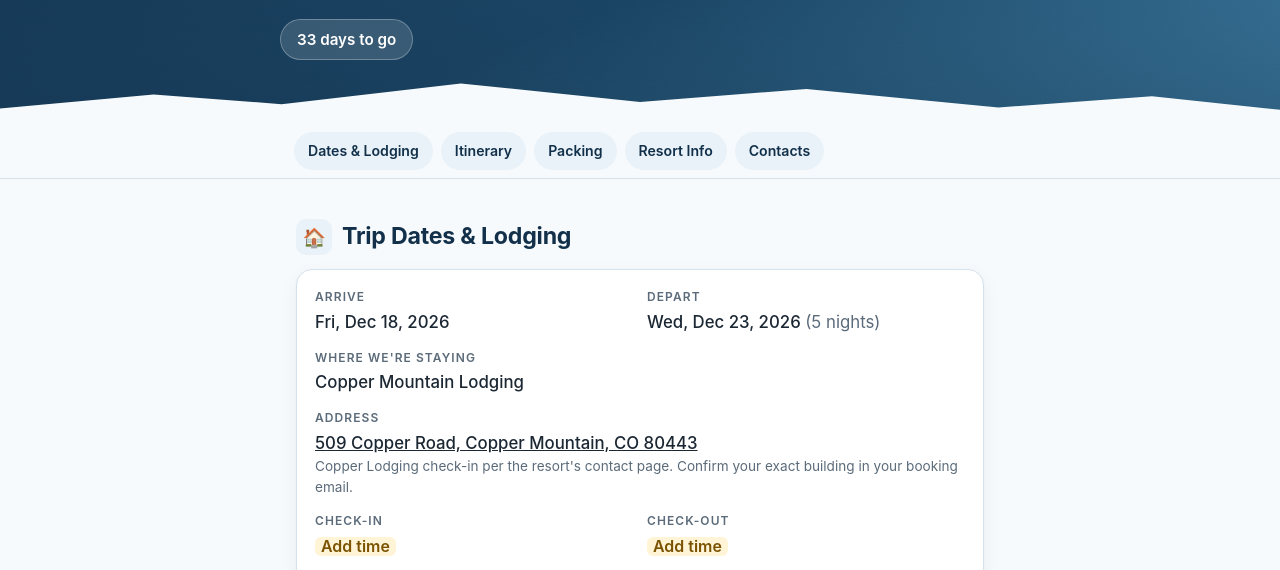
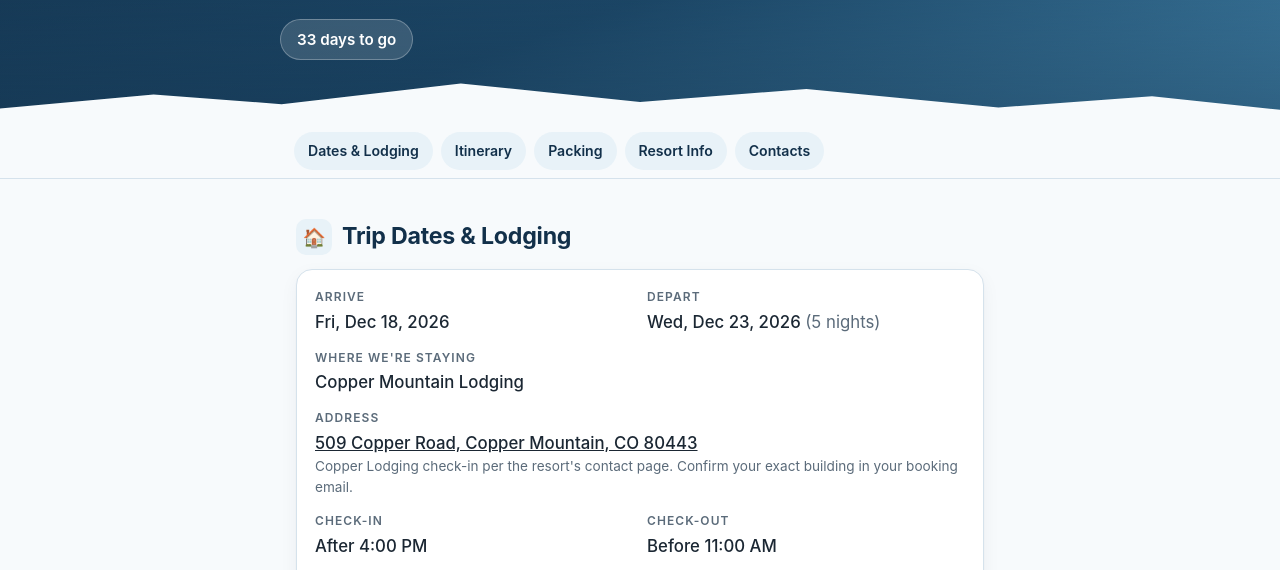
Before and after one commit to MeiTrails/copper-mountain-ski-trip, a plain HTML site: page index.html in a window 1280 px wide. Shown: the part 206-776 px from the top of the page. Drawn offline with Linux system fonts and the light colour scheme.

Commit message:
Add check-in and check-out times
Co-Authored-By: Claude Sonnet 5.5 <noreply@anthropic.com>
Claude-Session: https://claude.ai/code/session_0131MZK9PFQGvcqFGERMPXYA

```diff
--- a/index.html
+++ b/index.html
@@ -244,8 +244,8 @@
             <span style="display:block;color:var(--muted);font-size:.85rem;font-weight:400">Copper Lodging check-in per the resort's contact page. Confirm your exact building in your booking email.</span>
           </dd>
         </div>
-        <div><dt>Check-in</dt><dd><span class="todo">Add time</span></dd></div>
-        <div><dt>Check-out</dt><dd><span class="todo">Add time</span></dd></div>
+        <div><dt>Check-in</dt><dd>After 4:00 PM</dd></div>
+        <div><dt>Check-out</dt><dd>Before 11:00 AM</dd></div>
         <div class="wide"><dt>Confirmation #</dt><dd><span class="todo">Add confirmation number</span></dd></div>
       </dl>
       <p style="margin:16px 0 0">
@@ -320,7 +320,7 @@
           <span class="day-tag">Departure &middot; Wed Dec 23</span>
           <h3>Pack up &amp; head home</h3>
           <ul>
-            <li>Check out by <span class="todo">time</span></li>
+            <li>Check out before 11:00 AM</li>
             <li>Return rental gear, final walkthrough of the condo</li>
             <li>Check the road and weather before driving</li>
             <li><span class="todo">Flight / drive details</span></li>
```
